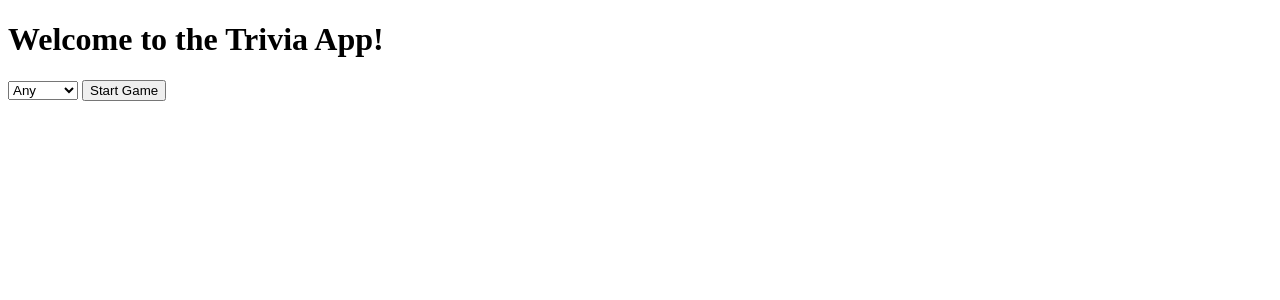
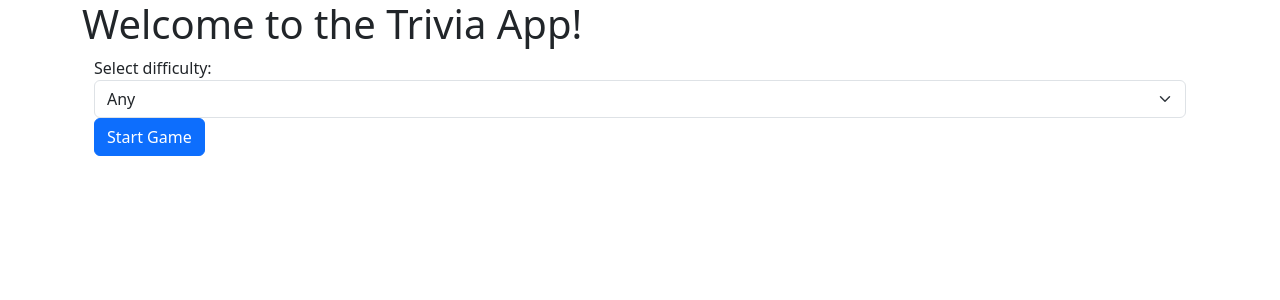
Before and after one commit to syncorex/cmu-python-web-app, a Python web app: template src/templates/index.html in a window 1280 px wide. Shown: the top 300 px of the page. Run offline with Jinja, Linux system fonts and the light colour scheme; the template is opened without the code that fills it, so the values that code supplies are empty.

Commit message:
add difficulty label to home page

```diff
--- a/src/templates/index.html
+++ b/src/templates/index.html
@@ -1,18 +1,25 @@
 <!DOCTYPE html>
 <html>
 <head>
+    <link href="https://cdn.jsdelivr.net/npm/bootstrap@5.3.2/dist/css/bootstrap.min.css" rel="stylesheet" integrity="sha384-T3c6CoIi6uLrA9TneNEoa7RxnatzjcDSCmG1MXxSR1GAsXEV/Dwwykc2MPK8M2HN" crossorigin="anonymous">
+    <script src="https://cdn.jsdelivr.net/npm/bootstrap@5.3.2/dist/js/bootstrap.bundle.min.js" integrity="sha384-C6RzsynM9kWDrMNeT87bh95OGNyZPhcTNXj1NW7RuBCsyN/o0jlpcV8Qyq46cDfL" crossorigin="anonymous"></script>
     <title>Trivia App</title>
 </head>
 <body>
-    <h1>Welcome to the Trivia App!</h1>
+    <div class="container mx-auto">
+        <h1 class=".translate-middle">Welcome to the Trivia App!</h1>
+        <div class="container">
             <form action="/start" method="get">
-        <select name="difficulty">
+                <span>Select difficulty:</span>
+                <select name="difficulty" class="form-select container-sm">
                     <option value="any">Any</option>
                     <option value="easy">Easy</option>
                     <option value="medium">Medium</option>
                     <option value="hard">Hard</option>
                 </select>
-        <input type="submit" value="Start Game">
+                <input class="btn btn-primary" type="submit" value="Start Game">
             </form>
+        </div>
+    </div>
 </body>
 </html>
```
Lines whose indentation alone changed are shown as unchanged.
